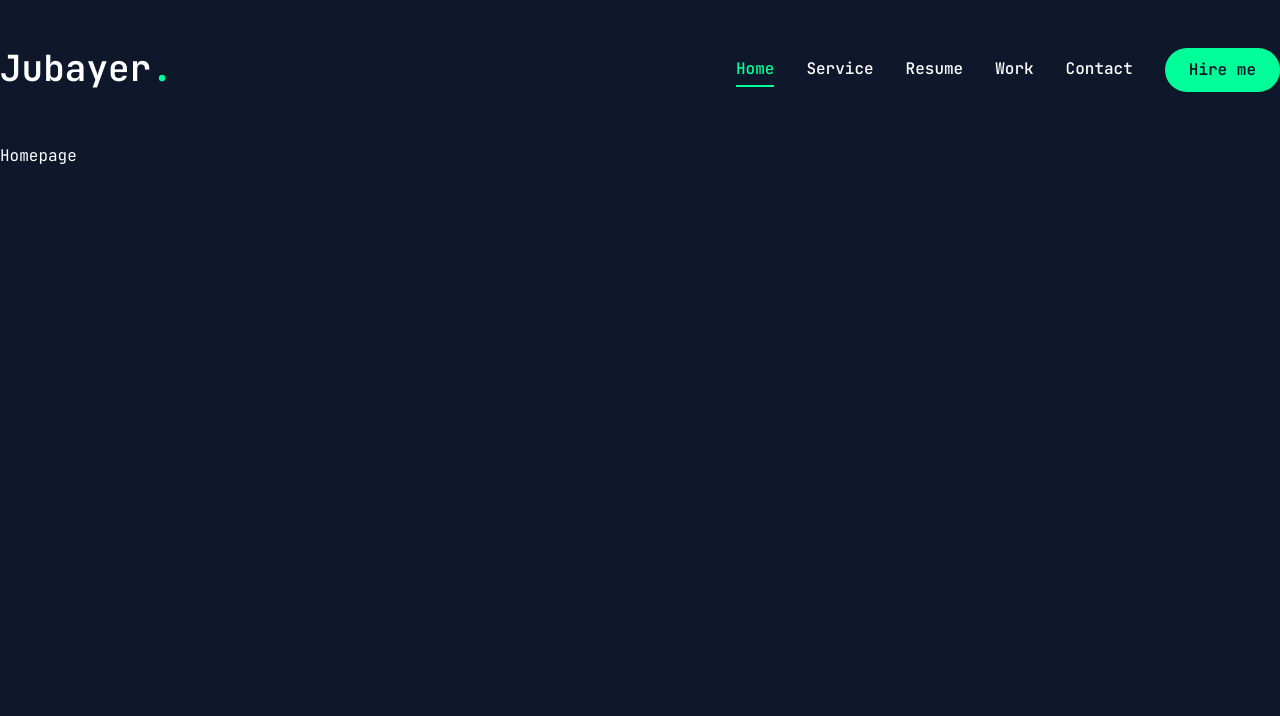
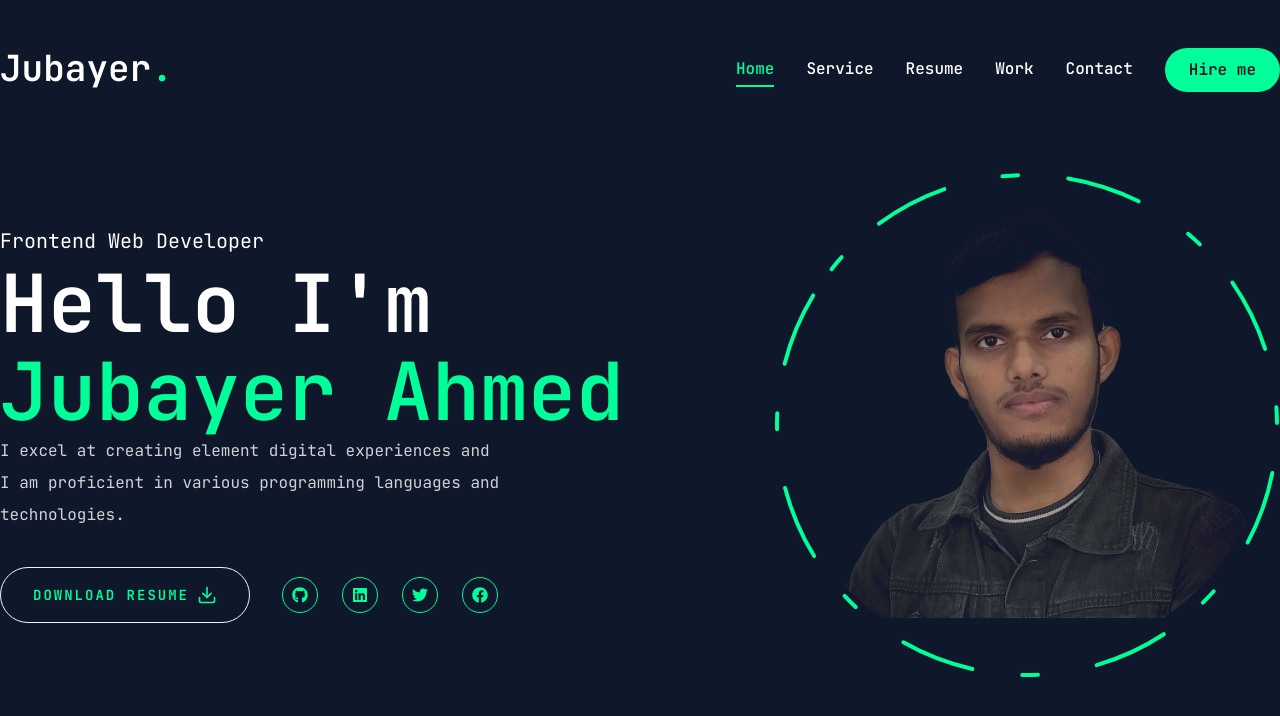
Before and after one commit to jubayer718/next-dev-portfolio, a Next.js app: page / in a window 1280 px wide. Shown: the top 716 px of the page. Built offline with nearby package versions, Linux system fonts and the light colour scheme.

Commit message:
social btn and banner Image or profile image added

```diff
--- a/src/app/globals.css
+++ b/src/app/globals.css
@@ -123,5 +123,15 @@
     /* @apply bg-background text-foreground; */
     @apply font-primary bg-primary text-white leading-loose;
 
+
+  }
+  .h1{
+    @apply text-[48px] xl:text-[80px] leading-[1.1] font-semibold;
+  }
+  .h2{
+    @apply text-[36px] xl:text-[48px] leading-[1.1] font-semibold;
+  }
+  .h3{
+    @apply text-[20px] xl:text-[24px] leading-[1.1] font-semibold;
   }
 }
--- a/src/app/page.jsx
+++ b/src/app/page.jsx
@@ -1,9 +1,52 @@
-import Image from "next/image";
 
-export default function Home() {
+import { Button } from "@/components/ui/button";
+import { FiDownload } from "react-icons/fi"
+
+//components
+import Social from "@/components/Social";
+import Photo from "@/components/Photo";
+const Home = () => {
   return (
-    <main>
-      Homepage
-   </main>
+    <section className="h-full">
+      <div className="container mx-auto h-full">
+        <div className="flex flex-col xl:flex-row items-center justify-between xl:pt-8 xl:pb-24">
+          {/* text */}
+          <div className="text-center xl:text-left order-2 xl:order-none">
+            <span className="text-xl">Frontend Web Developer</span>
+            <h1 className="h1">
+              Hello I'm <br /> <span className="text-[#00ff99]">Jubayer Ahmed</span>
+            </h1>
+            <p className="max-w-[500px] mb-9 text-white/80">
+              I excel at creating element digital experiences and I am proficient in various programming languages and technologies.
+            </p>
+            {/* btn & social */}
+            <div className="flex flex-col xl:flex-row items-center gap-8">
+              <Button
+                variant="outline"
+                size="lg"
+                className="uppercase flex items-center gap-2"
+              >
+                <span>Download Resume</span>
+                <FiDownload className="text-xl"/>
+              </Button>
+              <div className="mb-8 xl:mb-0">
+                <Social
+                  containerStyle="flex gap-6"
+                iconStyles="w-9 h-9 border border-[#00ff99] rounded-full flex justify-center items-center text-[#00ff99] text-base hover:bg-[#00ff99] hover:text-primary hover:transition-all duration-500"
+                />
+              </div>
+            </div>
+          </div>
+
+          {/* photo */}
+          <div className="order-1 xl:order-none">
+           <Photo/>
+          </div>
+
+        </div>
+      </div>
+    </section>
   );
-}
+};
+
+export default Home;
--- /dev/null
+++ b/src/components/Photo.jsx
@@ -0,0 +1,70 @@
+"use client";
+import { motion } from "framer-motion";
+import Image from "next/image";
+
+const Photo = () => {
+  return (
+    <div className="w-full h-full relative">
+     {/* Image */}
+      <motion.div
+        initial={{ opacity: 0 }}
+        animate={{
+          opacity: 1,
+          transition: { delay: 2, duration: 0.4, ease: "easeIn" },
+
+        }}
+      >
+        <motion.div
+        initial={{ opacity: 0 }}
+        animate={{
+          opacity: 1,
+          transition: { delay: 2.4, duration: 0.4, ease: "easeInOut" },
+
+        }}
+          className="w-[298px] h-[298px] xl:w-[498px] xl:h-[498px] mix-blend-lighten
+          absolute
+          -top-2
+          ">
+          <Image
+            src="/assets/photo.png"
+            priority
+            quality={100}
+            fill
+            alt="Profile Image"
+            className="object-contain rounded-full "
+          />
+
+        </motion.div>
+      </motion.div>
+      {/* Circle */}
+      <motion.svg className="w-[300px] xl:w-[506px] h-[300px] xl:h-[506px]"
+        fill="transparent"
+        viewBox="0 0 506 506"
+        xmlns="http://www.w3.org/200/svg"
+      >
+        <motion.circle
+          cx="253"
+          cy="253"
+          r="250"
+          stroke="#00ff99"
+          strokeWidth="4"
+          strokeLinecap="round"
+          strokeLinejoin="round"
+          initial={{ strokeDasharray: "24 10 0 0" }}
+          animate={{
+            strokeDasharray:["15 120 25 25", "16 25 92 72", "4 250 22 22"],
+            rotate:[120,360],
+          }}
+          transition={{
+            duration: 20,
+            repeat: Infinity,
+            repeatType: "reverse",
+
+          }}
+        />
+      </motion.svg>
+    </div>
+  );
+};
+
+export default Photo;
--- /dev/null
+++ b/src/components/Social.jsx
@@ -0,0 +1,24 @@
+import Link from 'next/link';
+import {FaGithub, FaLinkedin,FaTwitter,FaFacebook } from "react-icons/fa"
+const social = [
+  {icon:<FaGithub/>,path:""},
+  {icon:<FaLinkedin/>,path:""},
+  {icon:<FaTwitter/>,path:""},
+  {icon:<FaFacebook/>,path:""},
+]
+const Social = ({containerStyle, iconStyles}) => {
+  return (
+
+    <div className={containerStyle}>
+
+      {social.map((item, index) => {
+        return (
+          <Link key={index} href={item.path} className={iconStyles}>{ item.icon}</Link>
+        )
+      })}
+      </div>
+
+  );
+};
+
+export default Social;
--- a/src/components/ui/button.jsx
+++ b/src/components/ui/button.jsx
@@ -11,7 +11,7 @@
       variant: {
         default: "bg-[#00ff99] text-primary hover:bg-[#02b86f]",
         primary: "bg-primary text-white",
-        outline: "border border-accent bg-transparent text-[#00ff99] hover:bg-[#02b86f] hover:text-primary",
+        outline: "border border-accent bg-transparent text-[#00ff99] hover:bg-[#02b86f] hover:text-primary ",
 
 
       },
```
Also changed, not shown: public/assets/photo.png (added).
